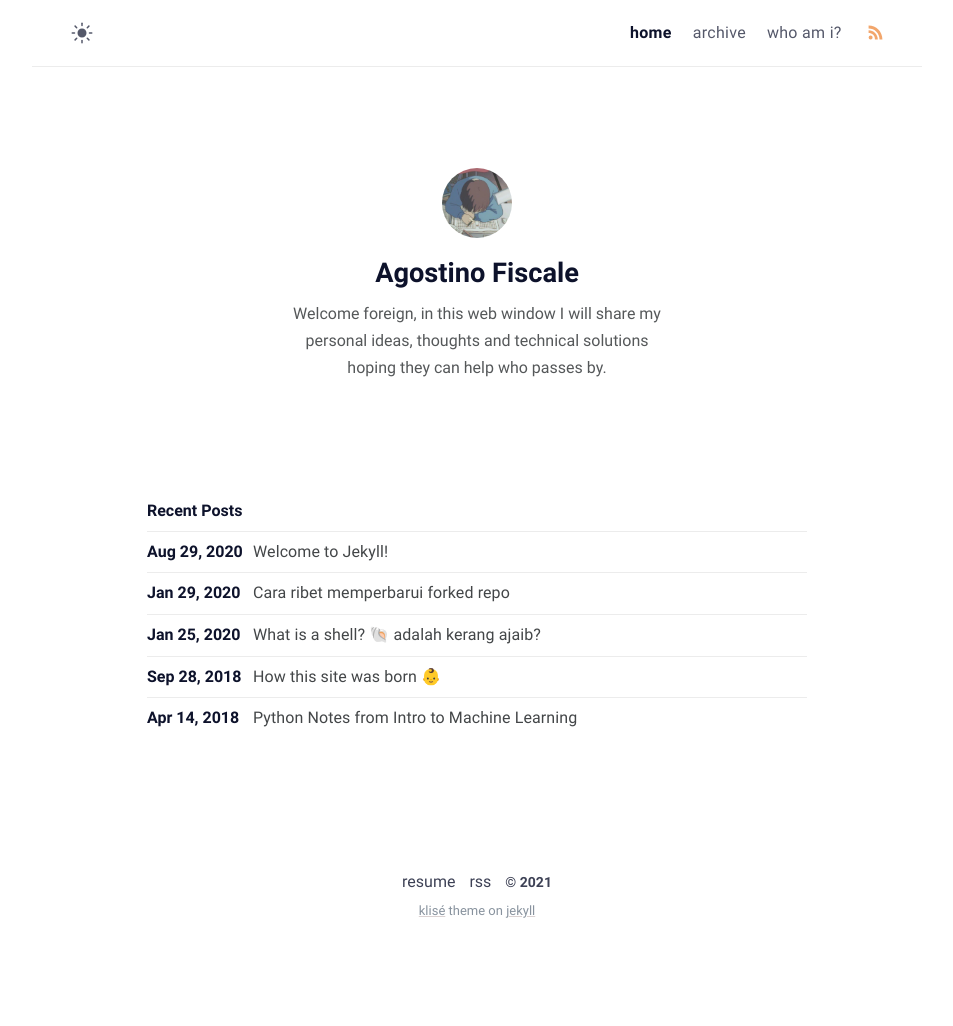
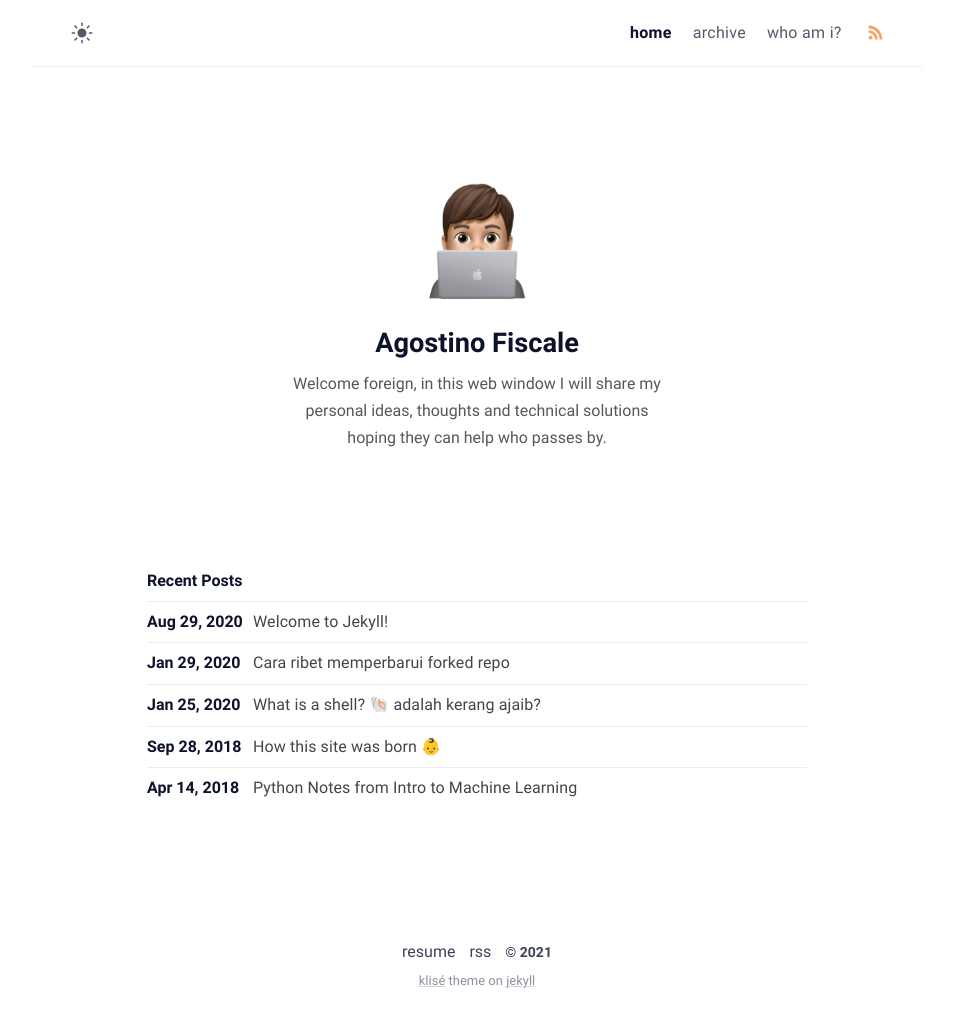
Before and after one commit to agostinofiscale/agostinofiscale.github.io, a Jekyll site: the page built from index.md, in a window 1280 px wide. Shown: the whole page, without its empty margins (163-1116 px from the left). Built offline with Jekyll 4.4.1, drawn with Linux system fonts in a browser that asks for light colours; before the commit the page ends 956 px from its top, so only the background shows below that.

Commit message:
Change avatar

```diff
--- a/_config.yml
+++ b/_config.yml
@@ -19,7 +19,7 @@ author:
   twitter: twitter_username # twitter username
   facebook: facebook_username # facebook username
   email: agostinofiscale@gmail.com # email adress
-  avatar: /assets/img/avatar.jpg # change with your own avatar
+  avatar: /assets/img/avatar.png # change with your own avatar
 
 # URL settings
 url: "https://agostinofiscale.dev" #
--- a/_sass/klise/_layout.scss
+++ b/_sass/klise/_layout.scss
@@ -190,11 +190,9 @@
   }
 
   .author-avatar {
-    width: 70px;
-    height: 70px;
-    border-radius: 100%;
+    width: 140px;
+    height: 140px;
     user-select: none;
-    background-color: $black;
     -ms-user-select: none;
     -webkit-user-select: none;
     -webkit-animation: 0.5s ease-in forwards fadein;
--- a/_sass/klise/_miscellaneous.scss
+++ b/_sass/klise/_miscellaneous.scss
@@ -5,7 +5,7 @@
   }
 
   100% {
-    opacity: 0.8;
+    opacity: 1;
   }
 }
 
```
Also changed, not shown: assets/img/avatar.jpg (deleted), assets/img/avatar.png (added), 3 other files.
